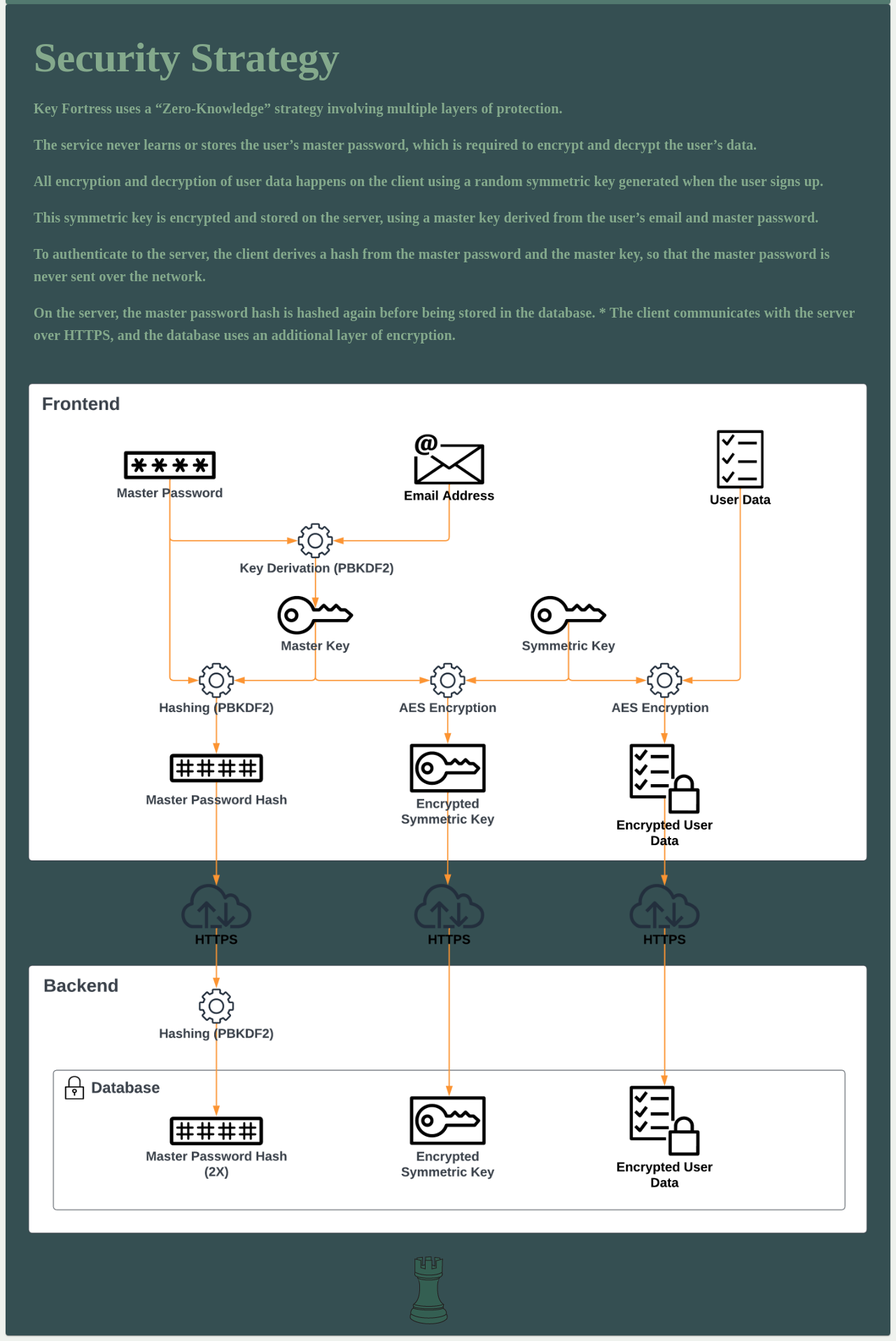
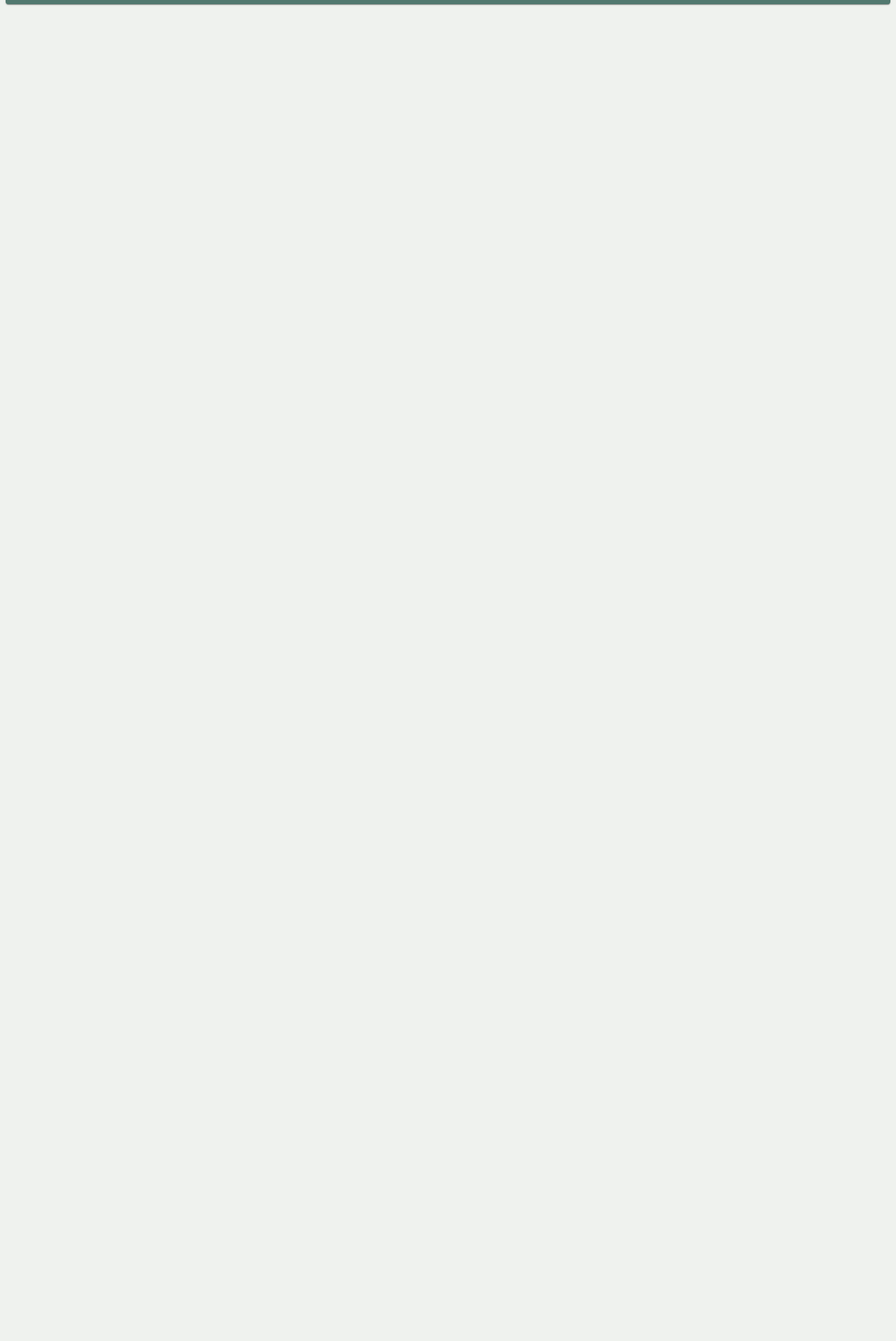
Before and after one commit to secure-password-manager/PasswordManagerWeb, a React (Vite) app: page / in a window 1280 px wide. Shown: the part 810-2727 px from the top of the page at 70% size. After the commit the page ends 824 px from the top, so only its background shows below. Built offline with nearby package versions, Linux system fonts and the light colour scheme; a web font is replaced by a local one.

Commit message:
Remove security section

```diff
--- a/src/components/SecurityStrategy.jsx
+++ /dev/null
@@ -1,67 +0,0 @@
-import * as React from "react";
-import { Card, CardMedia, Typography, Box } from "@mui/material";
-import security_img from "../assets/security_img.png";
-import darkRook from "../assets/DarkRook.png";
-
-export default function SecurityStaregyCard() {
-  return (
-    <Card sx={{ backgroundColor: "#354F52", height: "auto" }}>
-      <Typography
-        variant="h2"
-        color="#84A98C"
-        gutterBottom
-        sx={{ pl: 5, pt: 5 }}
-      >
-        Security Strategy
-      </Typography>
-      <Typography variant="h6" color="#84A98C" gutterBottom sx={{ mx: 5 }}>
-        <p>
-          Key Fortress uses a “Zero-Knowledge” strategy involving multiple
-          layers of protection.
-        </p>
-        The service never learns or stores the user’s master password, which is
-        required to encrypt and decrypt the user’s data.
-        <p>
-          All encryption and decryption of user data happens on the client using
-          a random symmetric key generated when the user signs up.
-        </p>
-        <p>
-          This symmetric key is encrypted and stored on the server, using a
-          master key derived from the user’s email and master password.
-        </p>
-        <p>
-          To authenticate to the server, the client derives a hash from the
-          master password and the master key, so that the master password is
-          never sent over the network.
-        </p>
-        <p>
-          On the server, the master password hash is hashed again before being
-          stored in the database. * The client communicates with the server over
-          HTTPS, and the database uses an additional layer of encryption.
-        </p>
-      </Typography>
-      <CardMedia
-        component="img"
-        height="auto"
-        sx={{ objectFit: "contain" }}
-        image={security_img}
-      />
-      <Box
-        sx={{
-          width: "50%",
-          justifyContent: "flex-end",
-          display: "flex",
-          mb: 2,
-        }}
-      >
-        <CardMedia
-          component="img"
-          height="auto"
-          sx={{ objectFit: "scale-down", width: "auto" }}
-          image={darkRook}
-          pb={1}
-        />
-      </Box>
-    </Card>
-  );
-}
--- a/src/routers/Home.jsx
+++ b/src/routers/Home.jsx
@@ -2,7 +2,6 @@
 import NavBar from "../components/NavBar";
 import HeroImageCard from "../components/HeroImage";
 import KeyFeaturesCard from "../components/KeyFeatures";
-import SecurityStaregyCard from "../components/SecurityStrategy";
 
 function HomePage() {
   return (
@@ -10,7 +9,6 @@
       <NavBar />
       <HeroImageCard />
       <KeyFeaturesCard />
-      <SecurityStaregyCard />
     </>
   );
 }
```
Also changed, not shown: src/assets/security_img.png (deleted).
